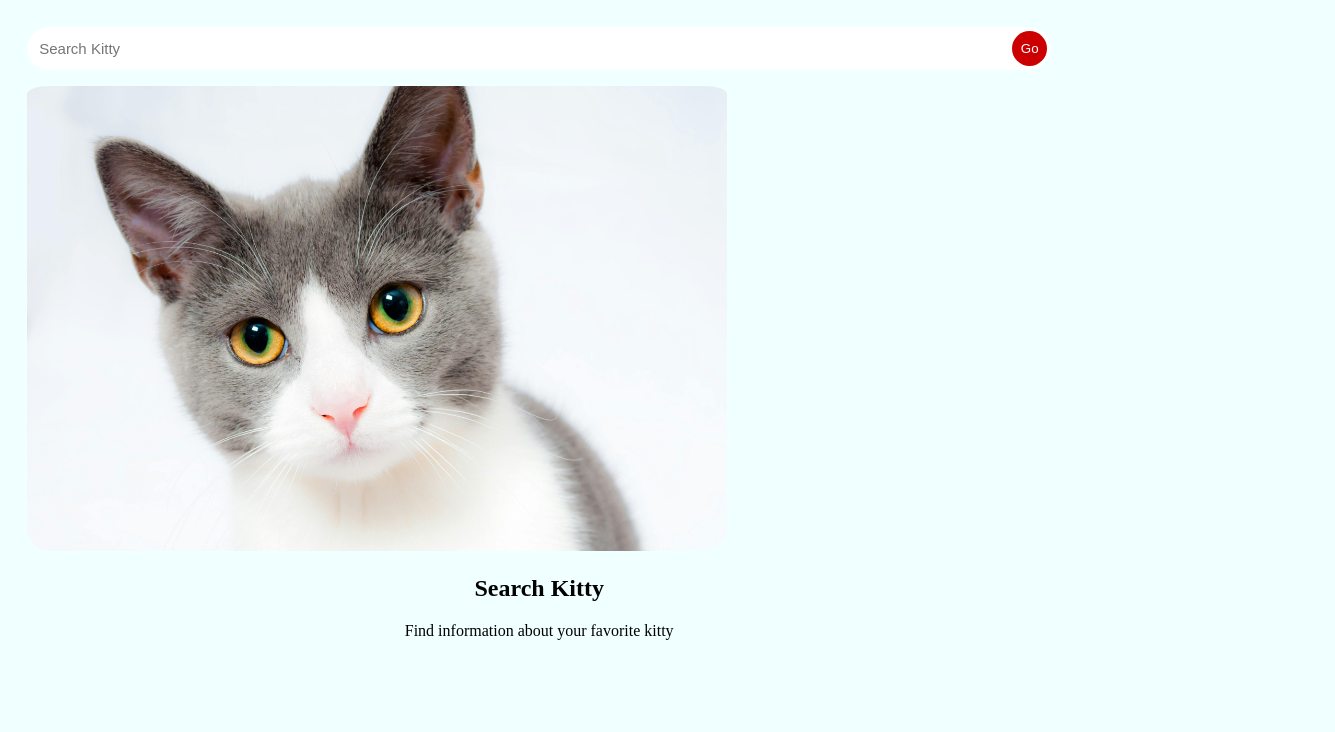
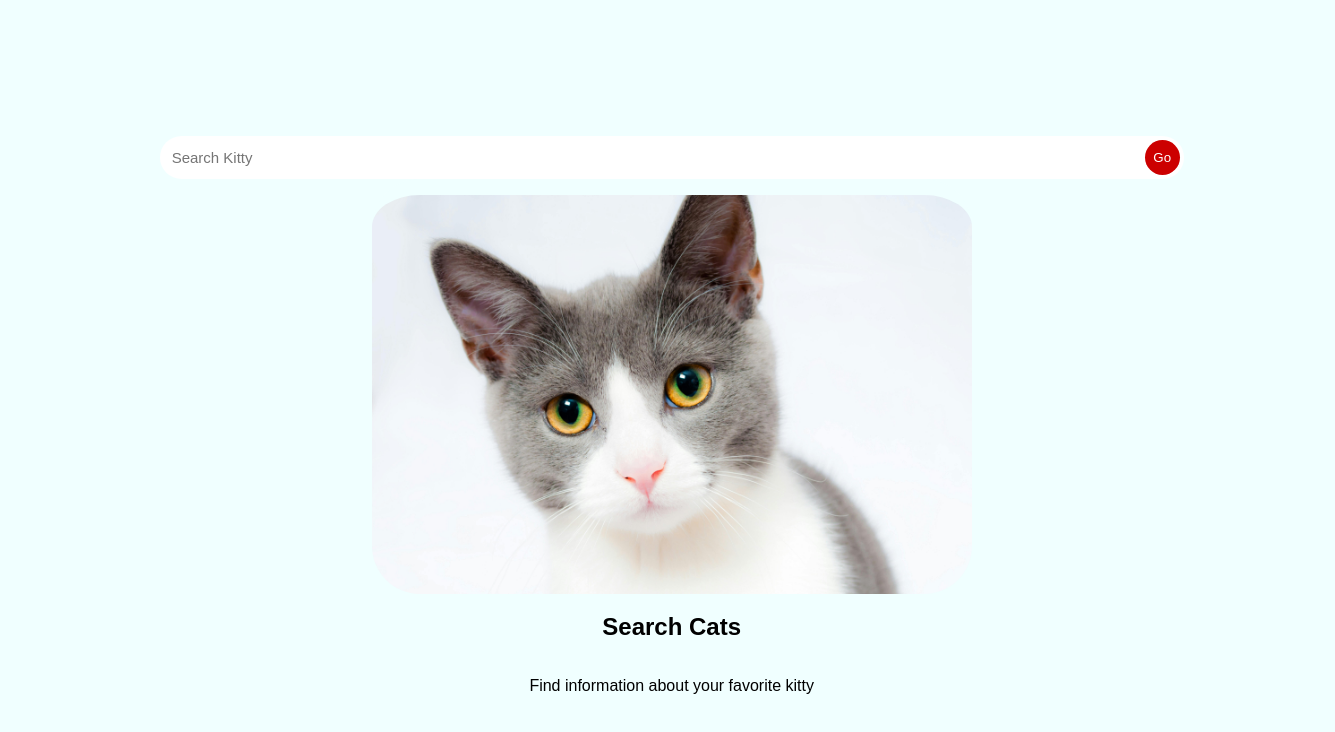
Before and after one commit to Ramazan774/cat-alog, a plain HTML site: page index.html in a window 1280 px wide. Shown: the whole page, 1335 px wide, since content can reach past the window. Drawn offline with Linux system fonts and the light colour scheme.

Commit message:
centered image, enhanced

```diff
--- a/index.html
+++ b/index.html
@@ -14,7 +14,7 @@
     </div>
     <img src="assets/cat.jpg" alt="Cat image">
     <div class="text">
-      <h2>Search Kitty</h2>
+      <h2>Search Cats</h2>
       <p>Find information about your favorite kitty</p>
     </div>
   </section>
--- a/style.css
+++ b/style.css
@@ -1,10 +1,14 @@
 *{
   background-color:azure;
+  font-family: 'Poppins', sans-serif;
+  text-decoration: none;
 }
 
 section {
+  display: flex;
+  flex-direction: column;
   width: 80vw;
-  padding: 1.2rem;
+  padding: 8rem 12%;
 }
 .search-container {
   background-color: #FFF;
@@ -33,16 +37,20 @@ section {
   outline: 0;
 }
 .search-page img {
-  width: 700px;
+  display: block;
+  flex-direction: column;
+  margin-left: auto;
+  margin-right: auto;
+  max-width: 600px;
   height: auto;
-  align-items: center;
-  justify-content: center;
-  border-radius: 1.5rem;
+  border-radius: 3rem;
   padding-top: 1rem;
-  text-align: center;
 }
 .text {
+  display: flex;
+  flex-direction: column;
   align-items: center;
   justify-content: center;
   text-align: center;
+
 }
```
